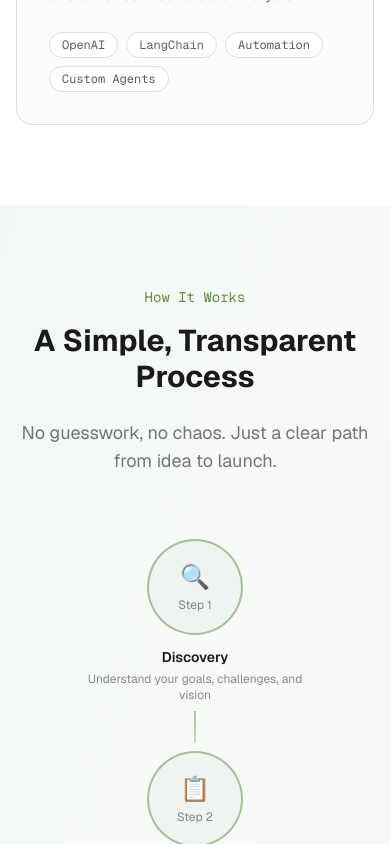
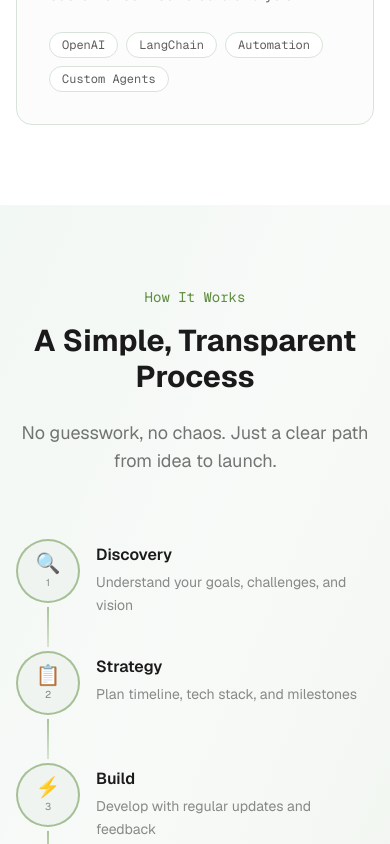
Before and after one commit to devfromnyc/james-freelance, a Next.js app: page / in a window 390 px wide. Shown: the part 4751-5595 px from the top of the page. Built offline with nearby package versions, Linux system fonts and the light colour scheme.

Commit message:
Fix process timeline on mobile and restore fullstack web development copy

```diff
--- a/src/components/home/AISpotlight.tsx
+++ b/src/components/home/AISpotlight.tsx
@@ -62,13 +62,44 @@ export function ProcessSection() {
           transition={{ duration: 0.6, delay: 0.2 }}
           className="mb-16"
         >
-          <div className="flex flex-col md:flex-row items-center md:items-start justify-center">
+          {/* Mobile / tablet: each step is circle + copy in one row */}
+          <ol className="lg:hidden max-w-md mx-auto">
             {processSteps.map((step, index) => (
-              <div
-                key={step.step}
-                className="flex flex-col md:flex-row items-center"
-              >
-                <div className="flex flex-col items-center text-center">
+              <li key={step.step} className="flex gap-4">
+                <div className="flex flex-col items-center">
+                  <motion.div
+                    initial={{ scale: 0 }}
+                    whileInView={{ scale: 1 }}
+                    viewport={{ once: true }}
+                    transition={{ delay: 0.2 + index * 0.1, type: "spring" }}
+                    className="w-16 h-16 shrink-0 rounded-full bg-cyber-gray border-2 border-neon-cyan/50 flex flex-col items-center justify-center"
+                  >
+                    <span className="text-xl leading-none">{step.icon}</span>
+                    <span className="text-[10px] text-foreground/50 mt-0.5">
+                      {step.step}
+                    </span>
+                  </motion.div>
+                  {index < processSteps.length - 1 && (
+                    <div className="w-0.5 flex-1 min-h-10 my-1 bg-gradient-to-b from-neon-cyan/50 to-neon-cyan/20" />
+                  )}
+                </div>
+                <div className="pb-8 pt-1">
+                  <div className="text-base font-semibold text-foreground">
+                    {step.title}
+                  </div>
+                  <p className="text-sm text-foreground/50 mt-1 leading-relaxed">
+                    {step.description}
+                  </p>
+                </div>
+              </li>
+            ))}
+          </ol>
+
+          {/* Desktop: original two-row timeline so connectors sit at circle center */}
+          <div className="hidden lg:block">
+            <div className="flex items-center justify-center">
+              {processSteps.map((step, index) => (
+                <div key={step.step} className="flex items-center">
                   <motion.div
                     initial={{ scale: 0 }}
                     whileInView={{ scale: 1 }}
@@ -81,7 +112,22 @@ export function ProcessSection() {
                       Step {step.step}
                     </span>
                   </motion.div>
-                  <div className="mt-3 w-56 md:w-24">
+                  {index < processSteps.length - 1 && (
+                    <motion.div
+                      initial={{ scaleX: 0 }}
+                      whileInView={{ scaleX: 1 }}
+                      viewport={{ once: true }}
+                      transition={{ delay: 0.4 + index * 0.1 }}
+                      className="w-12 lg:w-20 h-0.5 origin-left bg-gradient-to-r from-neon-cyan/50 to-neon-cyan/30 mx-1"
+                    />
+                  )}
+                </div>
+              ))}
+            </div>
+            <div className="flex items-start justify-center mt-4">
+              {processSteps.map((step, index) => (
+                <div key={step.step} className="flex items-start">
+                  <div className="w-24 text-center">
                     <div className="text-sm font-semibold text-foreground">
                       {step.title}
                     </div>
@@ -89,30 +135,12 @@ export function ProcessSection() {
                       {step.description}
                     </div>
                   </div>
+                  {index < processSteps.length - 1 && (
+                    <div className="w-12 lg:w-20 mx-1" />
+                  )}
                 </div>
-
-                {index < processSteps.length - 1 && (
-                  <>
-                    <motion.div
-                      initial={{ scaleY: 0 }}
-                      whileInView={{ scaleY: 1 }}
-                      viewport={{ once: true }}
-                      transition={{ delay: 0.4 + index * 0.1 }}
-                      className="md:hidden w-0.5 h-8 origin-top bg-gradient-to-b from-neon-cyan/50 to-neon-cyan/30 my-2"
-                    />
-                    <div className="hidden md:flex items-center h-24 mx-1">
-                      <motion.div
-                        initial={{ scaleX: 0 }}
-                        whileInView={{ scaleX: 1 }}
-                        viewport={{ once: true }}
-                        transition={{ delay: 0.4 + index * 0.1 }}
-                        className="w-12 lg:w-20 h-0.5 origin-left bg-gradient-to-r from-neon-cyan/50 to-neon-cyan/30"
-                      />
-                    </div>
-                  </>
-                )}
-              </div>
-            ))}
+              ))}
+            </div>
           </div>
         </motion.div>
       </div>
--- a/src/components/home/HowIHelp.tsx
+++ b/src/components/home/HowIHelp.tsx
@@ -7,7 +7,7 @@ const services = [
     icon: "🌐",
     title: "Web Development",
     description:
-      "I can work on anything involving frontend development and landing page creation. Fast, accessible, and designed to scale.",
+      "I can work on anything involving frontend development and landing page creation. Full-stack applications built with React, Next.js, and TypeScript.",
     skills: ["React", "Next.js", "TypeScript", "Node.js", "PostgreSQL"],
     color: "neon-cyan",
   },
```
